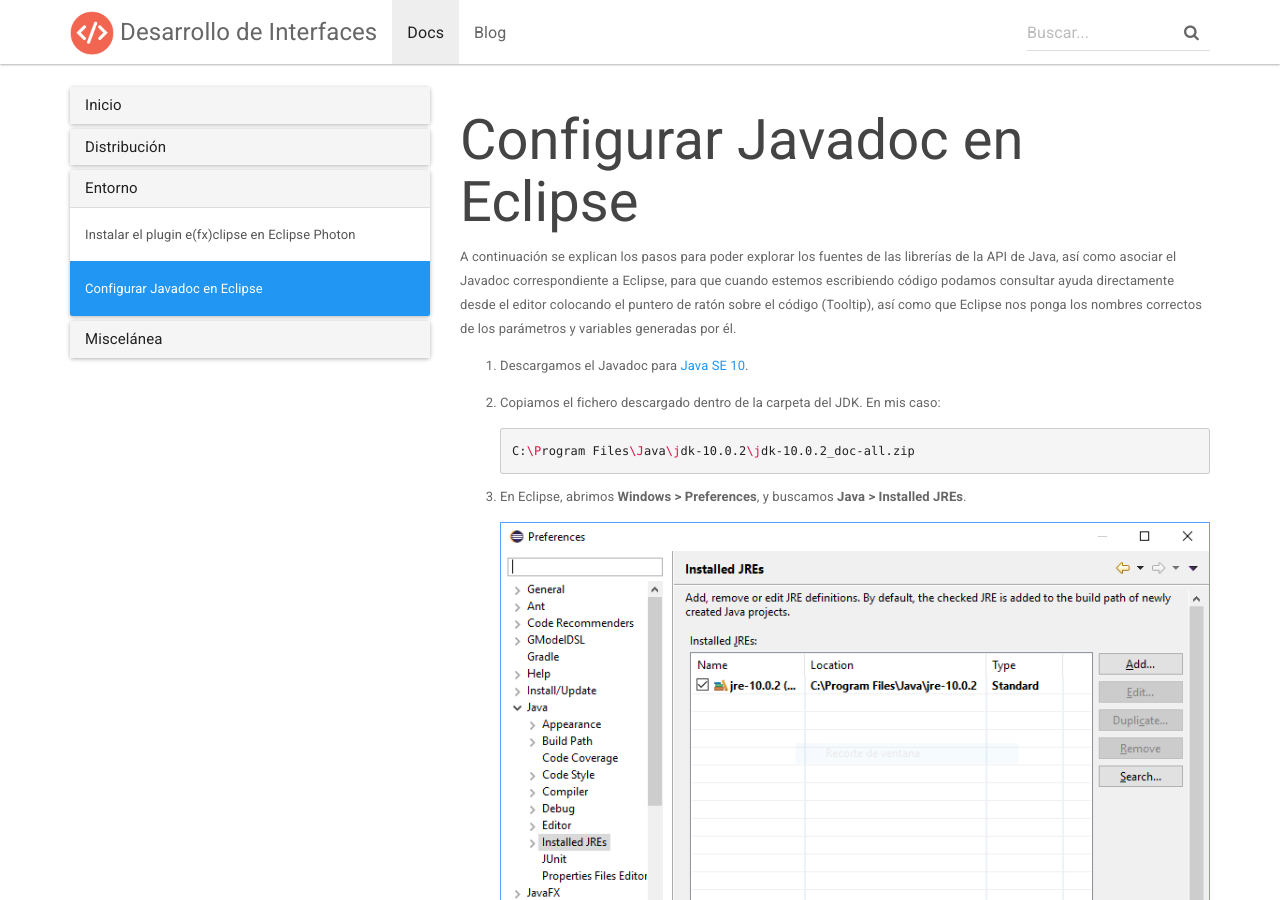
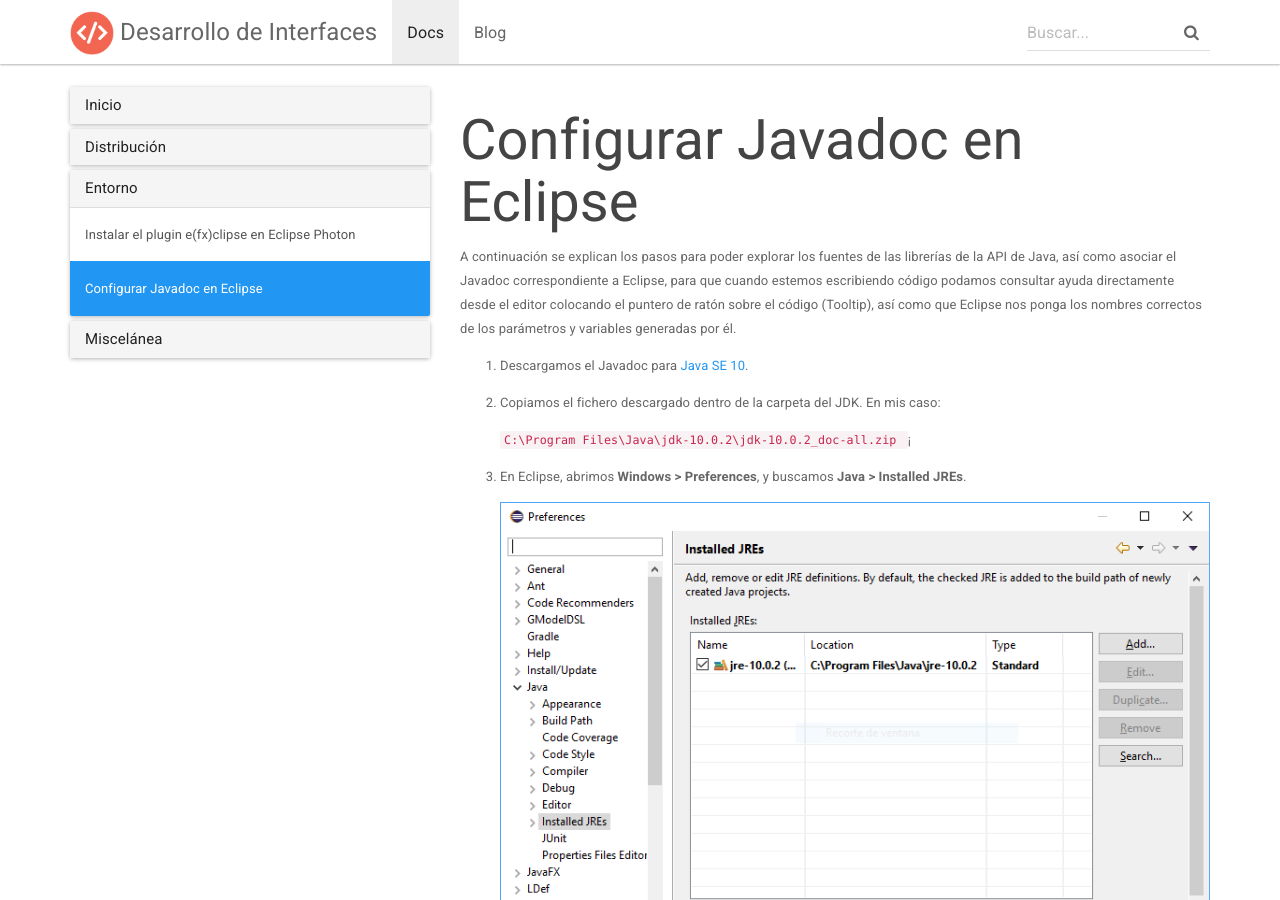
Before and after one commit to dam-dad/dam-dad.github.io, a Jekyll site: the page built from docs/_docs/entorno/configurar-javadoc-eclipse.md, in a window 1280 px wide and 900 px high. Built offline with Jekyll 4.4.1, drawn with Linux system fonts in a browser that asks for light colours; nearby versions of some CDN libraries.

Commit message:
Update configurar-javadoc-eclipse.md

````diff
--- a/docs/_docs/entorno/configurar-javadoc-eclipse.md
+++ b/docs/_docs/entorno/configurar-javadoc-eclipse.md
@@ -8,9 +8,9 @@
 
 2. Copiamos el fichero descargado dentro de la carpeta del JDK. En mis caso:
 
-   ```bash
+   ```
    C:\Program Files\Java\jdk-10.0.2\jdk-10.0.2_doc-all.zip
-   ```
+   ``` ¡
 
 3. En Eclipse, abrimos **Windows > Preferences**, y buscamos **Java > Installed JREs**.
 
````
